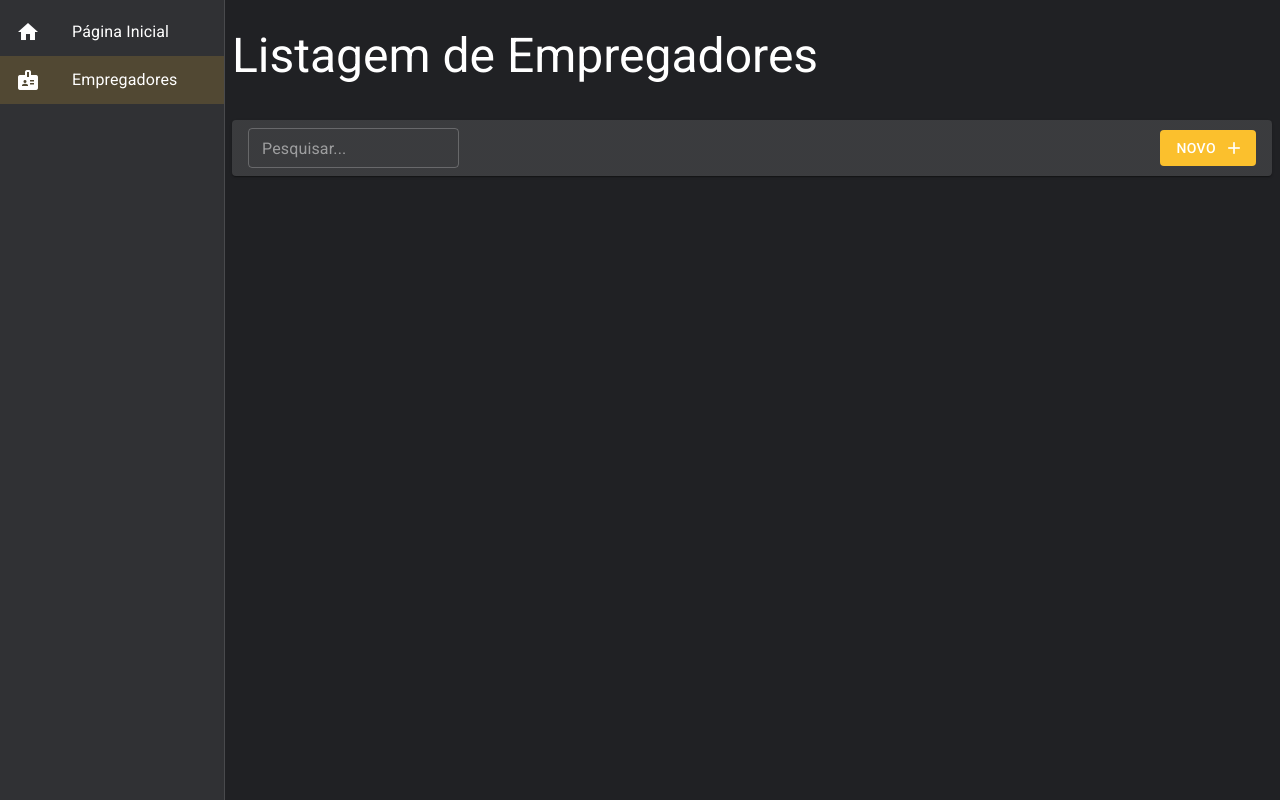
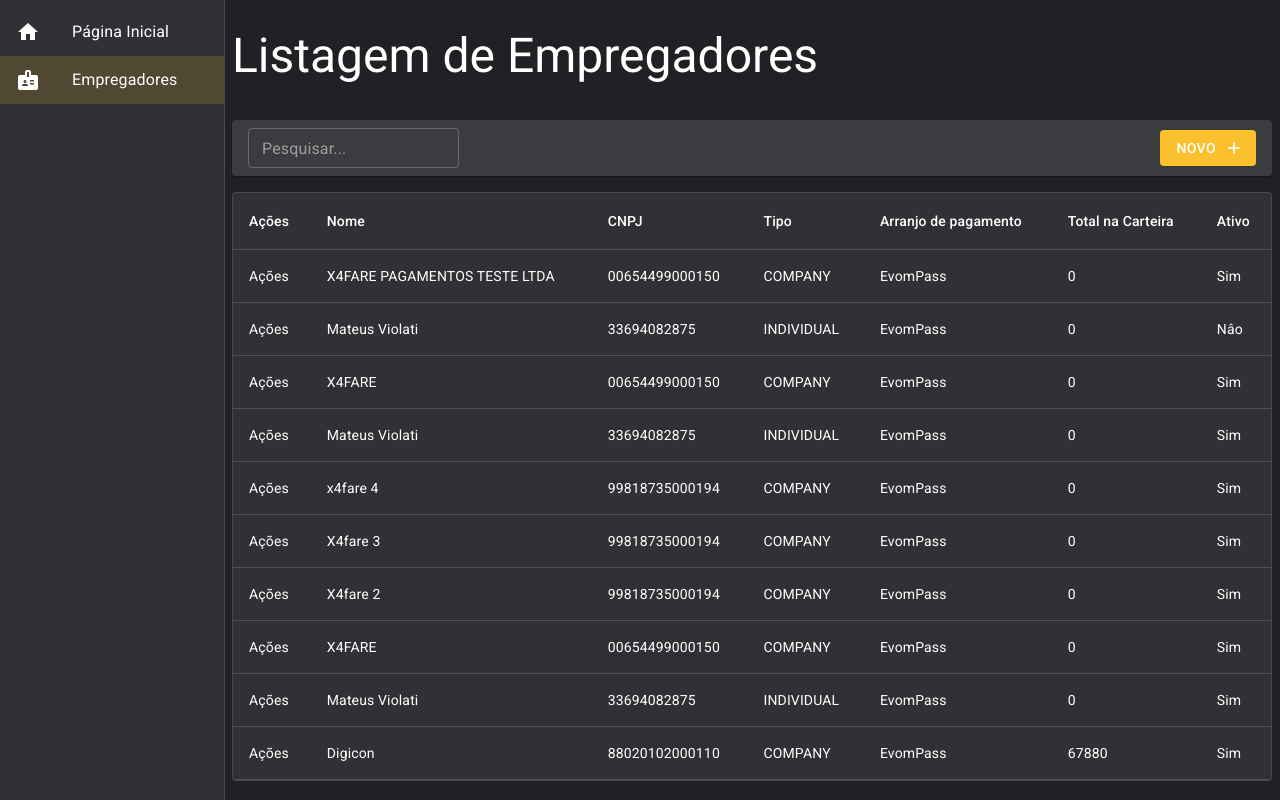
Before and after one commit to leoavfag/crud, a React (Create React App) app: page /empregadores in a window 1280 px wide. Built offline with nearby package versions, Linux system fonts and the light colour scheme; data requests are answered from the project's data file.

Commit message:
feat: add table for content, add loading component and pagination

```diff
--- a/src/pages/empregadores/ListagemDeEmpregadores.tsx
+++ b/src/pages/empregadores/ListagemDeEmpregadores.tsx
@@ -1,18 +1,59 @@
-import { useMemo } from 'react';
+import { useEffect, useMemo, useState } from 'react';
 import { useSearchParams } from 'react-router-dom';
+import {
+  LinearProgress,
+  Pagination,
+  Paper,
+  Table,
+  TableBody,
+  TableCell,
+  TableContainer,
+  TableFooter,
+  TableHead,
+  TableRow,
+} from '@mui/material';
+
+import { Environment } from '../../shared/environment';
 import { ListTool } from '../../shared/components';
+import { useDebounce } from '../../shared/hooks';
 import { BaseLayout } from '../../shared/layouts';
+import {
+  EmpregadoresService,
+  IEmpregador,
+} from '../../shared/services/api/empregadores/EmpregadoresService';
 
 export const ListagemDeEmpregadores: React.FC = () => {
   const [searchParams, setSearchParams] = useSearchParams();
+  const { debounce } = useDebounce(1000);
+
+  const [rows, setRows] = useState<IEmpregador[]>([]);
+  const [totalCount, setTotalCount] = useState(0);
+  const [isLoading, setIsLoading] = useState(true);
 
   const search = useMemo(() => {
-    if (searchParams.get('search') === '') {
-      searchParams.delete('search');
-      setSearchParams(searchParams);
-    }
     return searchParams.get('search') || '';
   }, [searchParams]);
+
+  const page = useMemo(() => {
+    return Number(searchParams.get('page') || '1');
+  }, [searchParams]);
+
+  useEffect(() => {
+    setIsLoading(true);
+    debounce(() => {
+      EmpregadoresService.getAll(page, search).then((result) => {
+        setIsLoading(false);
+        if (result instanceof Error) {
+          alert(result.message);
+        } else {
+          console.log(result);
+
+          setRows(result.data);
+          setTotalCount(result.totalCount);
+        }
+      });
+    });
+  }, [search, page]);
 
   return (
     <BaseLayout
@@ -23,10 +64,71 @@ export const ListagemDeEmpregadores: React.FC = () => {
           newButtonText='Novo'
           searchText={search}
           onSearchTextChange={(text) =>
-            setSearchParams({ search: text }, { replace: true })
+            setSearchParams({ search: text, page: '1' }, { replace: true })
           }
         />
       }
-    ></BaseLayout>
+    >
+      <TableContainer
+        component={Paper}
+        variant='outlined'
+        sx={{ m: 1, width: 'auto' }}
+      >
+        <Table>
+          <TableHead>
+            <TableRow>
+              <TableCell>Ações</TableCell>
+              <TableCell>Nome</TableCell>
+              <TableCell>CNPJ</TableCell>
+              <TableCell>Tipo</TableCell>
+              <TableCell>Arranjo de pagamento</TableCell>
+              <TableCell>Total na Carteira</TableCell>
+              <TableCell>Ativo</TableCell>
+            </TableRow>
+          </TableHead>
+          <TableBody>
+            {rows.map((row) => (
+              <TableRow key={row.id}>
+                <TableCell>Ações</TableCell>
+                <TableCell>{row.name}</TableCell>
+                <TableCell>{row.cnpj}</TableCell>
+                <TableCell>{row.employerType}</TableCell>
+                <TableCell>{row.paymentArrangementMnemonic}</TableCell>
+                <TableCell>{row.totalBalance}</TableCell>
+                <TableCell>{row.active ? 'Sim' : 'Nâo'}</TableCell>
+              </TableRow>
+            ))}
+          </TableBody>
+          {totalCount === 0 && !isLoading && (
+            <caption>{Environment.EMPTY_LIST}</caption>
+          )}
+          <TableFooter>
+            {isLoading && (
+              <TableRow>
+                <TableCell colSpan={7}>
+                  <LinearProgress variant='indeterminate' />
+                </TableCell>
+              </TableRow>
+            )}
+            {totalCount > 0 && totalCount > Environment.LINE_LIMIT && (
+              <TableRow>
+                <TableCell colSpan={7}>
+                  <Pagination
+                    page={page}
+                    count={Math.ceil(totalCount / Environment.LINE_LIMIT)}
+                    onChange={(e, newPage) =>
+                      setSearchParams(
+                        { search, page: newPage.toString() },
+                        { replace: false }
+                      )
+                    }
+                  />
+                </TableCell>
+              </TableRow>
+            )}
+          </TableFooter>
+        </Table>
+      </TableContainer>
+    </BaseLayout>
   );
 };
```
